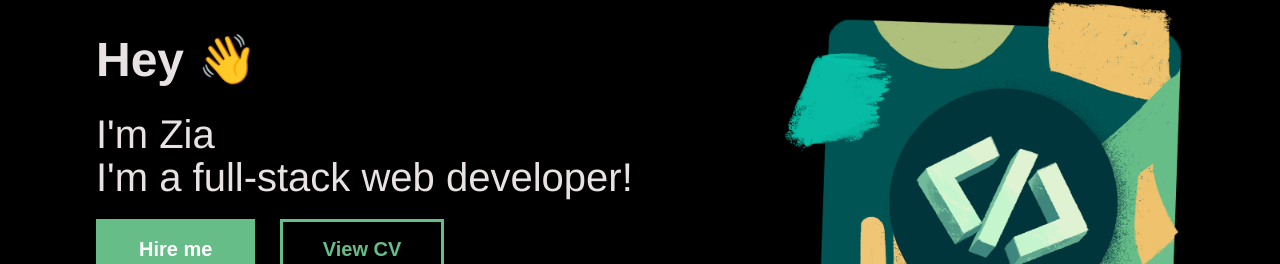
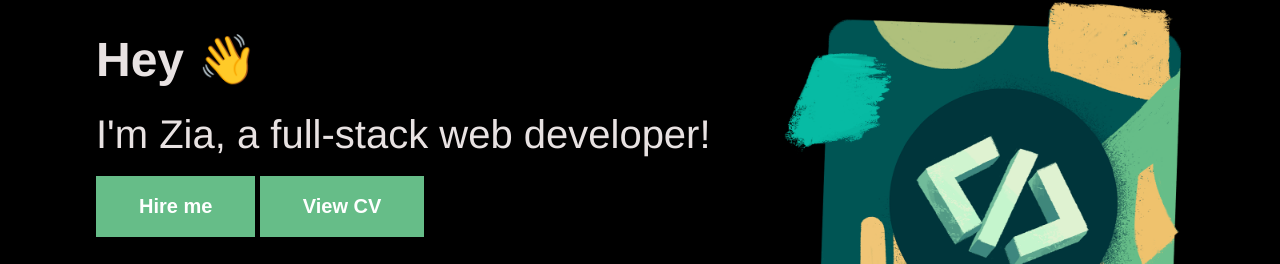
Before and after one commit to mohdziaulhaq/portfolio-site, a plain HTML site: page index.html in a window 1280 px wide. Shown: the part 109-373 px from the top of the page. Drawn offline with Linux system fonts and the light colour scheme.

Commit message:
new resume

```diff
--- a/index.html
+++ b/index.html
@@ -22,10 +22,10 @@
 
         <div class="main-left">
             <h1>Hey 👋</h1>
-            <span>I'm Zia <br>I'm a full-stack web developer!</span>
+            <span>I'm Zia, a full-stack web developer!</span>
             <div class="hire">
-                <button><a href="mailto:mohdziaulhaq123@gmail.com"></a>Hire me</button>
-                <button><a href="https://bit.ly/mohdziaulhaq"></a>View CV</button>
+                <a href="mailto:mohdziaulhaq123@gmail.com"><button>Hire me</button></a>
+                <a href="https://bit.ly/mohdziaulhaq"><button>View CV</button></a>
             </div>
             <div class="social">
                 <a href="https://www.linkedin.com/in/mohdziaulhaq/">
```
